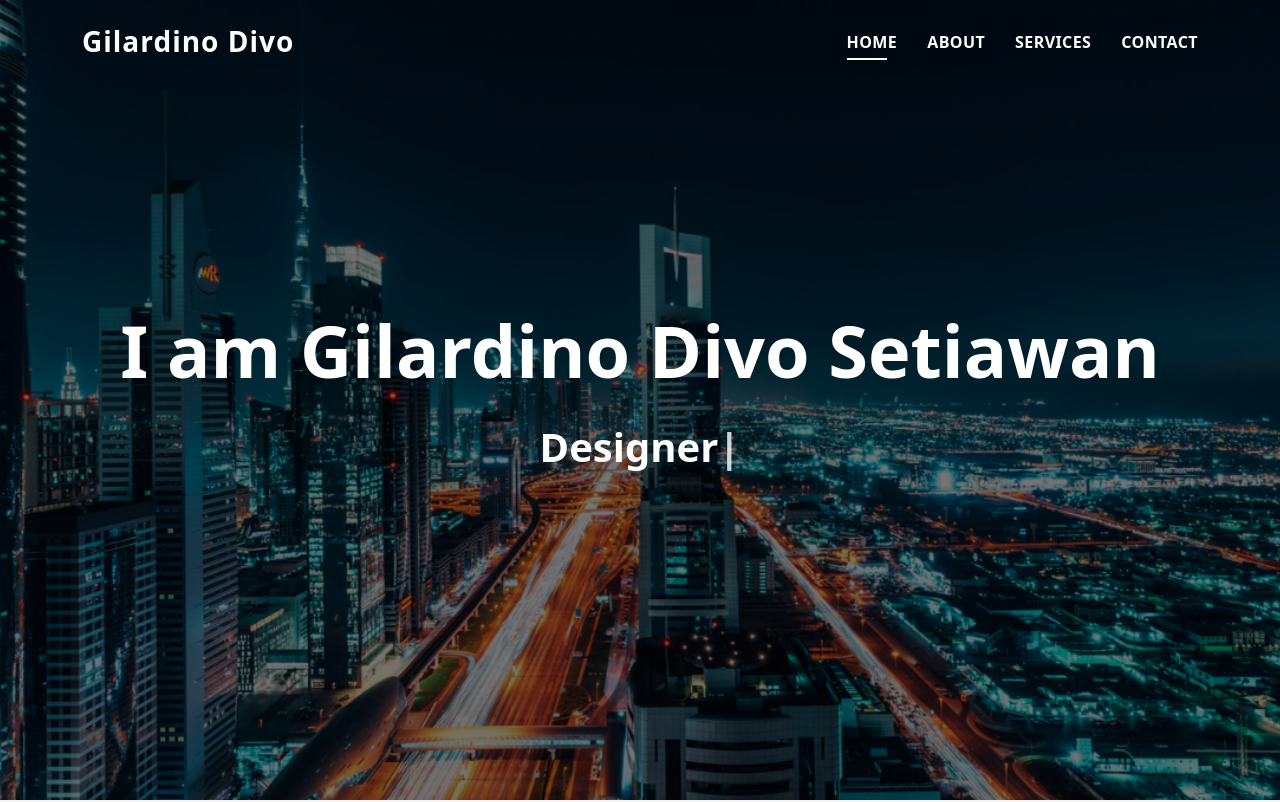
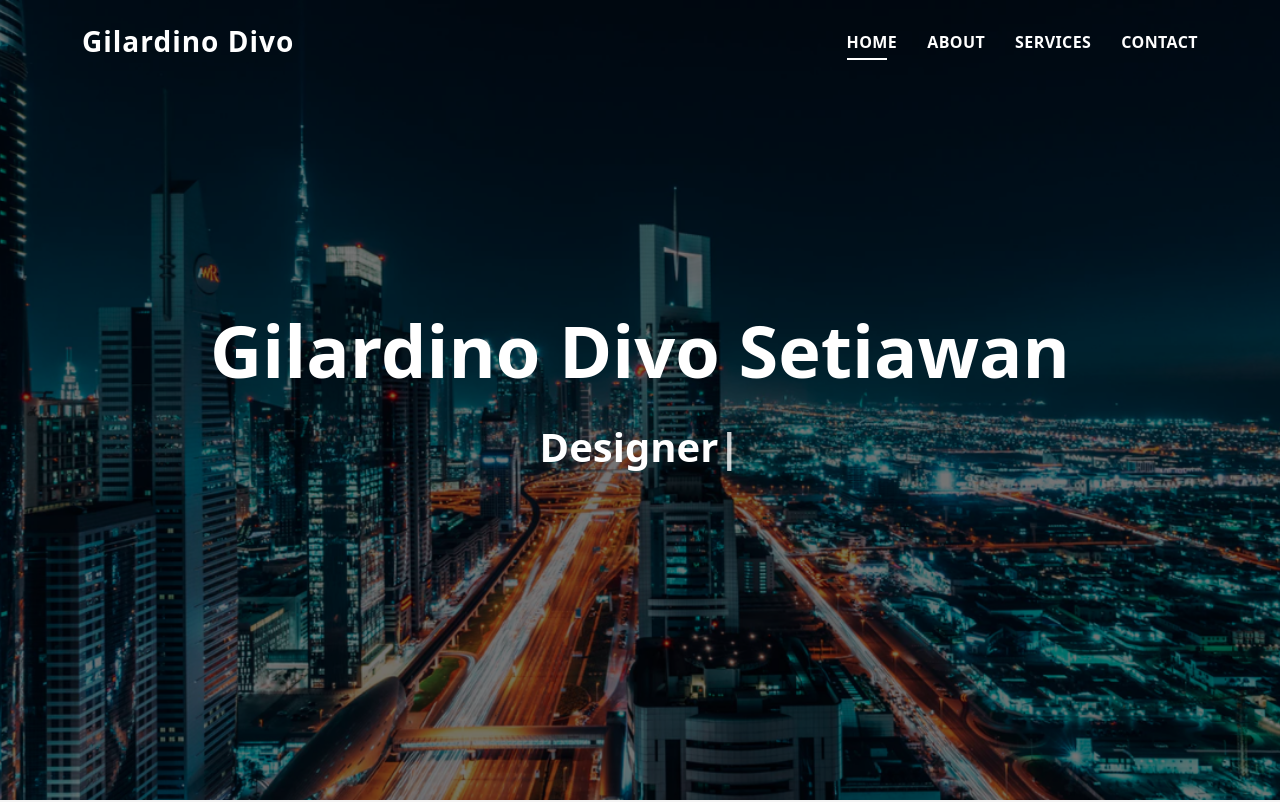
Before and after one commit to Gilardinosetiawan54/divo, a plain HTML site: page index.html in a window 1280 px wide. Shown: the top 802 px of the page. Drawn offline with Linux system fonts and the light colour scheme.

Commit message:
perubahan nama

```diff
--- a/index.html
+++ b/index.html
@@ -60,7 +60,7 @@
       <div class="table-cell">
         <div class="container">
           <!--<p class="display-6 color-d">Hello, world!</p>-->
-          <h1 class="hero-title mb-4">I am Gilardino Divo Setiawan</h1>
+          <h1 class="hero-title mb-4">Gilardino Divo Setiawan</h1>
           <p class="hero-subtitle"><span class="typed" data-typed-items="Student, Designer, Programmer, Developer, football player , and Futsal player"></span></p>
           <!-- <p class="pt-3"><a class="btn btn-primary btn js-scroll px-4" href="#about" role="button">Learn More</a></p> -->
         </div>
```
